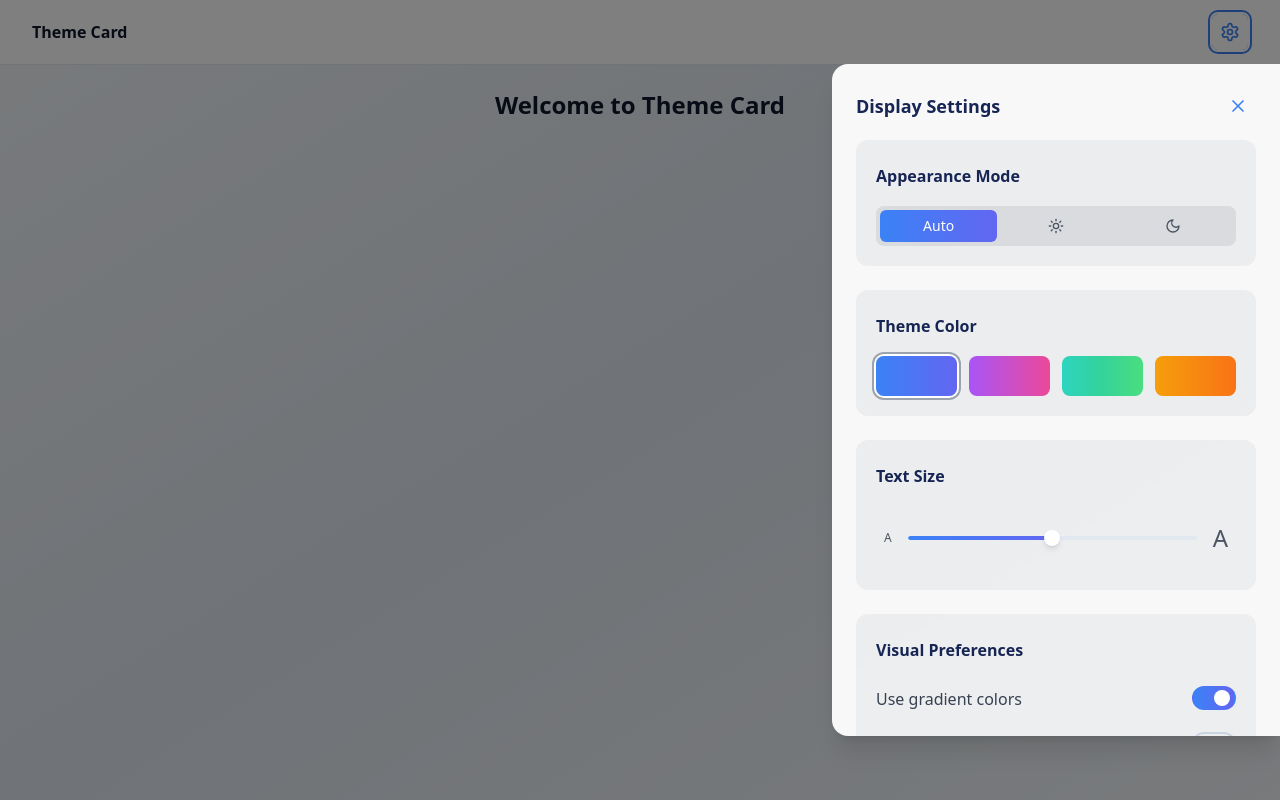
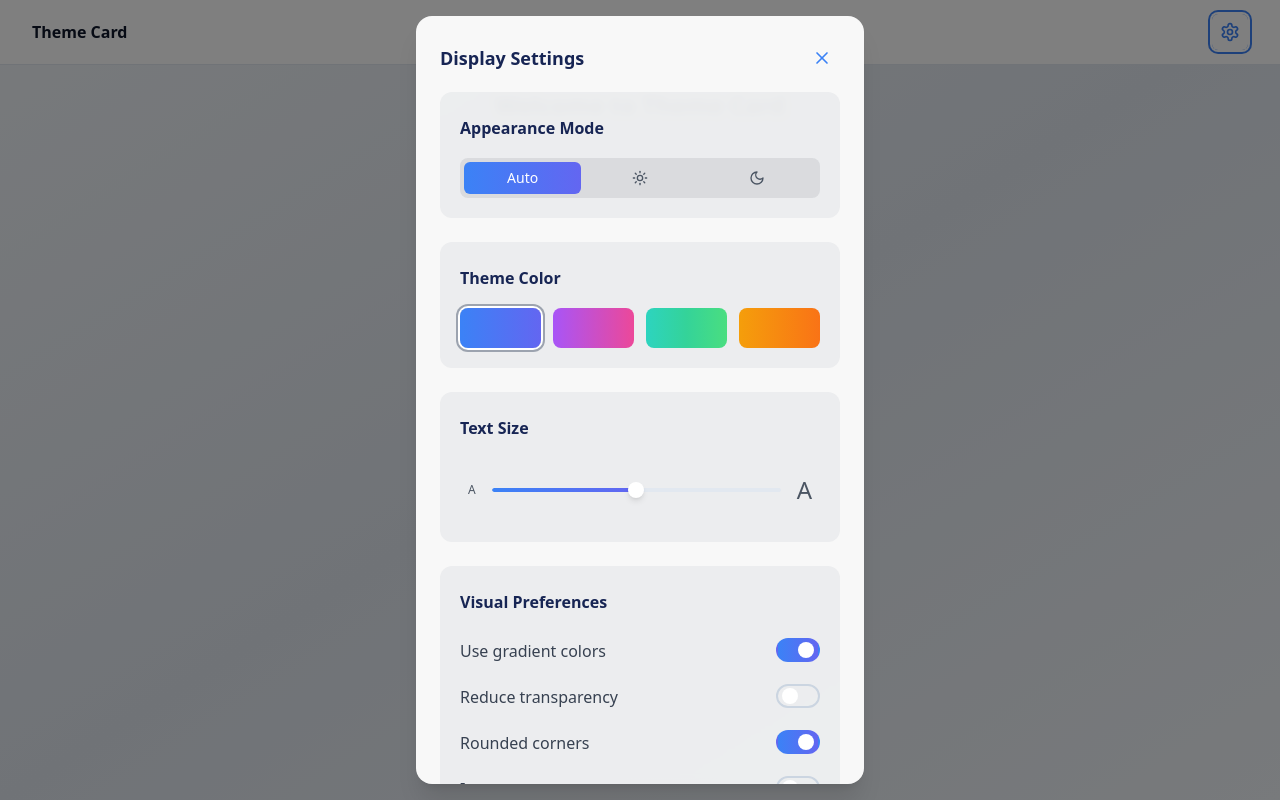
Before and after one commit to rgehrkedk/themecard, a Next.js app: page / in a window 1280 px wide. Both pictures are taken after a click on the button "Open display settings". Built offline with nearby package versions, Linux system fonts and the light colour scheme.

Commit message:
Update2 display-settings.tsx

```diff
--- a/src/components/display-settings.tsx
+++ b/src/components/display-settings.tsx
@@ -70,12 +70,15 @@ export function DisplaySettings({
         onClick={handleBackdropClick}
       />
 
+      {/* Settings Panel Container */}
+      <div className="fixed inset-0 z-50 flex items-center justify-center p-4 pointer-events-none">
         {/* Settings Panel */}
         <div
-        className={`fixed inset-y-16 right-0 z-50 w-full max-w-md overflow-y-auto
+          className={`relative w-full max-w-md overflow-y-auto pointer-events-auto
             transform transition-all duration-300 ease-in-out
-          rounded-l-2xl shadow-xl
-          ${isOpen ? 'translate-x-0' : 'translate-x-full'}
+            rounded-2xl shadow-xl
+            max-h-[calc(100vh-2rem)]
+            ${isOpen ? 'translate-y-0 opacity-100' : 'translate-y-4 opacity-0'}
             ${isDarkMode
               ? !preferences.reduceTransparency ? 'bg-slate-900/95' : 'bg-slate-900'
               : !preferences.reduceTransparency ? 'bg-white/95' : 'bg-white'
@@ -130,7 +133,7 @@ export function DisplaySettings({
                 activeTheme={activeTheme}
               />
 
-            <div className="flex flex-col space-y-4 pt-4">
+              <div className="flex flex-col space-y-4 pt-4 pb-2">
                 <Button
                   onClick={onClose}
                   className={`w-full font-semibold py-6 transition-all duration-700 ${
@@ -160,6 +163,7 @@ export function DisplaySettings({
             </div>
           </div>
         </div>
+      </div>
     </>
   )
 }
```
Lines whose indentation alone changed are shown as unchanged.
